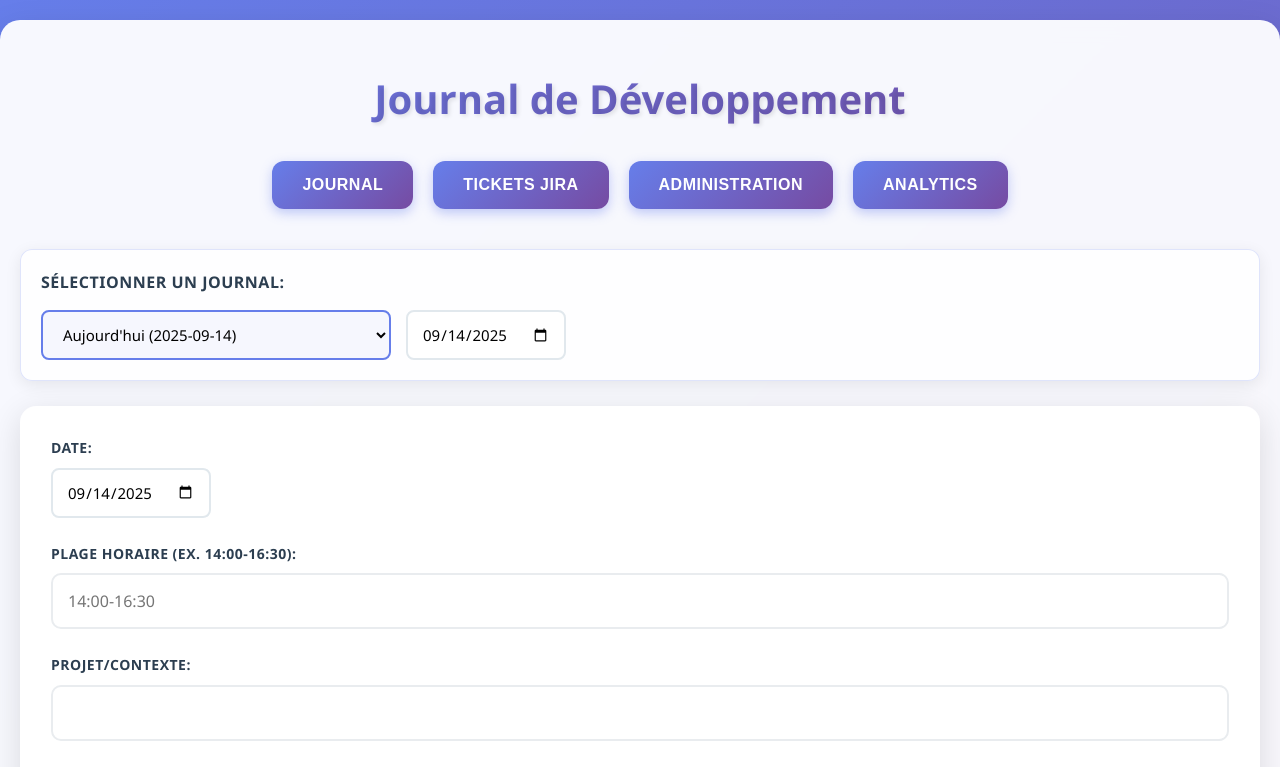
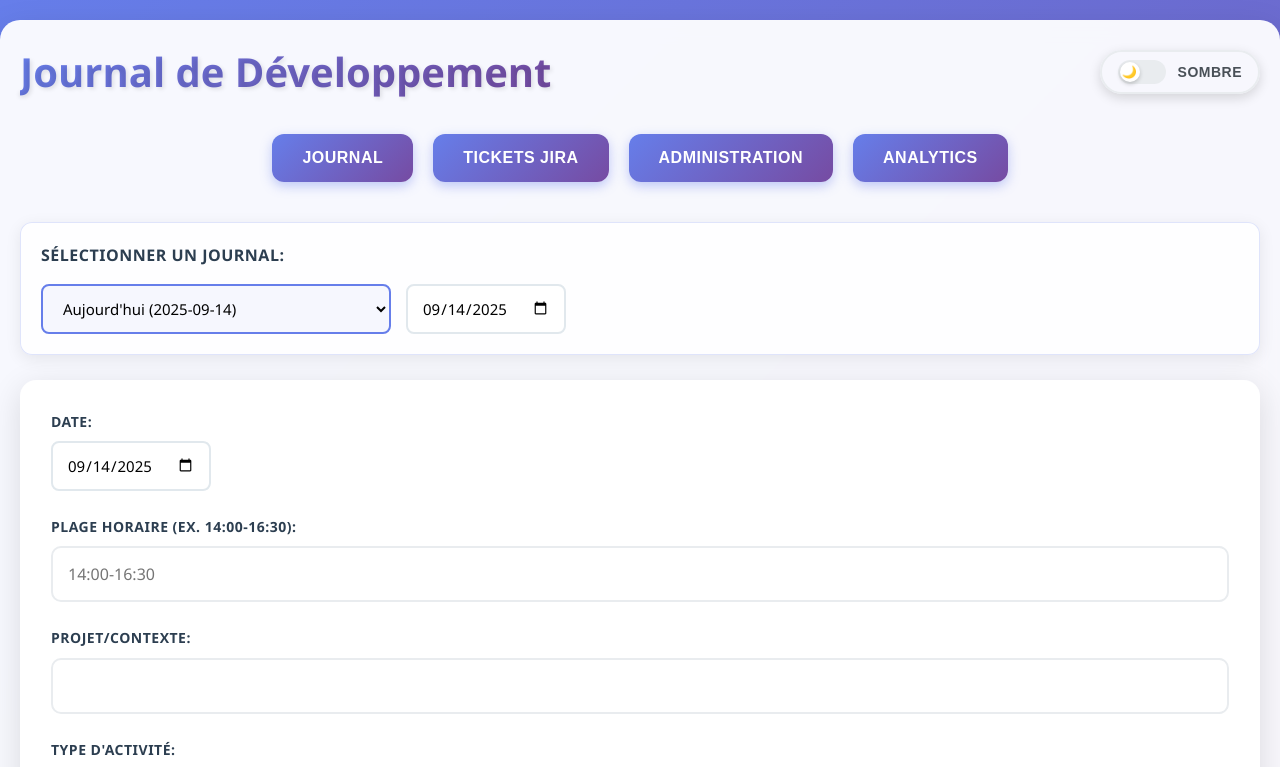
Before and after one commit to RaphaelSalique/dev-journal-tauri, a React (Vite) app: page / in a window 1280 px wide. Shown: the top 767 px of the page. Built offline with nearby package versions, Linux system fonts and the light colour scheme.

Commit message:
Feat : ajout d'un vrai thème sombre

```diff
--- a/src/App.css
+++ b/src/App.css
@@ -257,6 +257,10 @@ tr:last-child td {
   font-weight: 700;
 }
 
+.dark-theme .date-selector label {
+  color: #fff;
+}
+
 .date-selector select {
   max-width: 350px;
   background: rgba(102, 126, 234, 0.05);
@@ -303,10 +307,46 @@ tr:last-child td {
 
 .btn-edit {
   background: linear-gradient(135deg, #36d1dc 0%, #5b86e5 100%);
+  transition: all 0.3s ease;
+  box-shadow: 0 3px 10px rgba(54, 209, 220, 0.3);
+}
+
+.btn-edit:hover {
+  background: linear-gradient(135deg, #5b86e5 0%, #36d1dc 100%);
+  box-shadow: 0 5px 15px rgba(54, 209, 220, 0.4);
 }
 
 .btn-delete {
   background: linear-gradient(135deg, #ff6b6b 0%, #ee5a52 100%);
+  transition: all 0.3s ease;
+  box-shadow: 0 3px 10px rgba(255, 107, 107, 0.3);
+}
+
+.btn-delete:hover {
+  background: linear-gradient(135deg, #ee5a52 0%, #ff6b6b 100%);
+  box-shadow: 0 5px 15px rgba(255, 107, 107, 0.4);
+}
+
+@media (prefers-color-scheme: dark) {
+  .btn-edit {
+    background: linear-gradient(135deg, #4fd1c7 0%, #81e6d9 100%);
+    box-shadow: 0 3px 10px rgba(79, 209, 199, 0.4);
+  }
+
+  .btn-edit:hover {
+    background: linear-gradient(135deg, #81e6d9 0%, #4fd1c7 100%);
+    box-shadow: 0 5px 15px rgba(79, 209, 199, 0.5);
+  }
+
+  .btn-delete {
+    background: linear-gradient(135deg, #f56565 0%, #e53e3e 100%);
+    box-shadow: 0 3px 10px rgba(245, 101, 101, 0.4);
+  }
+
+  .btn-delete:hover {
+    background: linear-gradient(135deg, #e53e3e 0%, #f56565 100%);
+    box-shadow: 0 5px 15px rgba(245, 101, 101, 0.5);
+  }
 }
 
 .btn-create {
@@ -583,21 +623,127 @@ tr:last-child td {
   background: linear-gradient(135deg, #764ba2 0%, #667eea 100%);
 }
 
-/* Dark mode support */
-@media (prefers-color-scheme: dark) {
+/* App header with theme toggle */
+.app-header {
+  display: flex;
+  justify-content: space-between;
+  align-items: center;
+  margin-bottom: 30px;
+  flex-wrap: wrap;
+  gap: 20px;
+}
+
+.app-header h1 {
+  margin: 0;
+}
+
+/* Theme toggle styles */
+.theme-toggle {
+  display: flex;
+  align-items: center;
+  gap: 12px;
+  background: transparent;
+  border: 2px solid #e9ecef;
+  border-radius: 30px;
+  padding: 8px 16px;
+  cursor: pointer;
+  transition: all 0.3s ease;
+  font-size: 14px;
+  font-weight: 500;
+  color: #495057;
+}
+
+.theme-toggle:hover {
+  border-color: #667eea;
+  background: rgba(102, 126, 234, 0.05);
+  transform: translateY(-1px);
+  box-shadow: 0 4px 12px rgba(102, 126, 234, 0.2);
+}
+
+.theme-toggle-track {
+  position: relative;
+  width: 48px;
+  height: 24px;
+  background: #e9ecef;
+  border-radius: 12px;
+  transition: all 0.3s ease;
+}
+
+.theme-toggle-thumb {
+  position: absolute;
+  top: 2px;
+  left: 2px;
+  width: 20px;
+  height: 20px;
+  background: white;
+  border-radius: 50%;
+  transition: all 0.3s ease;
+  display: flex;
+  align-items: center;
+  justify-content: center;
+  box-shadow: 0 2px 4px rgba(0, 0, 0, 0.2);
+}
+
+.theme-icon {
+  font-size: 12px;
+  line-height: 1;
+}
+
+.theme-label {
+  font-weight: 600;
+  text-transform: uppercase;
+  letter-spacing: 0.5px;
+}
+
+/* Dark theme toggle state */
+.dark-theme .theme-toggle {
+  border-color: #4a5568;
+  color: #e2e8f0;
+}
+
+.dark-theme .theme-toggle:hover {
+  border-color: #667eea;
+  background: rgba(102, 126, 234, 0.1);
+}
+
+.dark-theme .theme-toggle-track {
+  background: #667eea;
+}
+
+.dark-theme .theme-toggle-thumb {
+  left: 26px;
+  background: #f7fafc;
+}
+
+/* Responsive header */
+@media (max-width: 768px) {
+  .app-header {
+    flex-direction: column;
+    text-align: center;
+  }
+
+  .theme-toggle {
+    align-self: center;
+  }
+}
+
+/* Dark theme support - class-based instead of media query */
+.dark-theme {
   :root {
     background: linear-gradient(135deg, #1a202c 0%, #2d3748 100%);
     color: #e2e8f0;
   }
 
   body {
-    background: linear-gradient(135deg, #1a202c 0%, #2d3748 100%);
+    background: linear-gradient(135deg, #0f1419 0%, #1a202c 100%);
   }
 
   .container {
-    background: rgba(26, 32, 44, 0.95);
-    color: #e2e8f0;
-    border: 1px solid rgba(74, 85, 104, 0.3);
+    background: rgba(20, 28, 40, 0.98);
+    color: #f7fafc;
+    border: 1px solid rgba(102, 126, 234, 0.2);
+    backdrop-filter: blur(20px);
+    box-shadow: 0 8px 32px rgba(0, 0, 0, 0.4);
   }
 
   h1 {
@@ -623,19 +769,39 @@ tr:last-child td {
     color: #cbd5e0;
   }
 
-  input, textarea, select {
-    background: rgba(26, 32, 44, 0.8);
-    color: #e2e8f0;
-    border-color: #4a5568;
+  input, textarea {
+    background: rgba(26, 32, 44, 0.95) !important;
+    color: #f7fafc !important;
+    border: 2px solid #4a5568 !important;
+    box-shadow: 0 2px 8px rgba(0, 0, 0, 0.3) !important;
   }
 
   input::placeholder, textarea::placeholder {
-    color: #718096;
-  }
-
-  input:focus, textarea:focus, select:focus {
-    background: rgba(26, 32, 44, 1);
-    border-color: #667eea;
+    color: #a0aec0 !important;
+  }
+
+  input:focus, textarea:focus {
+    background: rgba(26, 32, 44, 1) !important;
+    border-color: #667eea !important;
+    color: #ffffff !important;
+    box-shadow: 0 0 0 4px rgba(102, 126, 234, 0.2), 0 4px 12px rgba(0, 0, 0, 0.4) !important;
+  }
+
+  /* Force select options styling */
+  select option {
+    background: rgba(26, 32, 44, 0.98) !important;
+    color: #f7fafc !important;
+    border: none !important;
+  }
+
+  select option:checked {
+    background: rgba(102, 126, 234, 0.8) !important;
+    color: #ffffff !important;
+  }
+
+  select option:hover {
+    background: rgba(45, 55, 72, 0.9) !important;
+    color: #f7fafc !important;
   }
 
   /* Tables */
@@ -914,11 +1080,12 @@ tr:last-child td {
 .form-group textarea,
 .form-group select {
   width: 100%;
-  padding: 10px;
+  padding: 12px;
   border: 2px solid #e9ecef;
-  border-radius: 6px;
+  border-radius: 8px;
   font-size: 14px;
-  transition: border-color 0.3s ease;
+  transition: all 0.3s ease;
+  background: rgba(255, 255, 255, 0.98);
 }
 
 .form-group input:focus,
@@ -926,6 +1093,38 @@ tr:last-child td {
 .form-group select:focus {
   border-color: #667eea;
   outline: none;
+  box-shadow: 0 0 0 3px rgba(102, 126, 234, 0.15);
+  transform: translateY(-1px);
+}
+
+@media (prefers-color-scheme: dark) {
+  .form-group input,
+  .form-group textarea,
+  .form-group select {
+    background: rgba(26, 32, 44, 0.95) !important;
+    color: #f7fafc !important;
+    border-color: #4a5568 !important;
+  }
+
+  .form-group input:focus,
+  .form-group textarea:focus,
+  .form-group select:focus {
+    background: rgba(26, 32, 44, 1) !important;
+    border-color: #667eea !important;
+    color: #ffffff !important;
+    box-shadow: 0 0 0 3px rgba(102, 126, 234, 0.2) !important;
+  }
+
+  .form-group select option {
+    background: rgba(26, 32, 44, 0.98) !important;
+    color: #f7fafc !important;
+    padding: 8px !important;
+  }
+
+  .form-group select option:checked {
+    background: rgba(102, 126, 234, 0.8) !important;
+    color: #ffffff !important;
+  }
 }
 
 .form-actions {
@@ -940,19 +1139,53 @@ tr:last-child td {
 .btn-save {
   background: linear-gradient(135deg, #28a745 0%, #20c997 100%);
   color: white;
-  padding: 10px 20px;
+  padding: 12px 24px;
   border: none;
-  border-radius: 6px;
-  font-weight: 600;
+  border-radius: 8px;
+  font-weight: 600;
+  transition: all 0.3s ease;
+  box-shadow: 0 4px 12px rgba(40, 167, 69, 0.3);
+}
+
+.btn-save:hover {
+  transform: translateY(-2px);
+  box-shadow: 0 6px 20px rgba(40, 167, 69, 0.4);
 }
 
 .btn-cancel {
   background: linear-gradient(135deg, #6c757d 0%, #495057 100%);
   color: white;
-  padding: 10px 20px;
+  padding: 12px 24px;
   border: none;
-  border-radius: 6px;
-  font-weight: 600;
+  border-radius: 8px;
+  font-weight: 600;
+  transition: all 0.3s ease;
+  box-shadow: 0 4px 12px rgba(108, 117, 125, 0.3);
+}
+
+.btn-cancel:hover {
+  transform: translateY(-2px);
+  box-shadow: 0 6px 20px rgba(108, 117, 125, 0.4);
+}
+
+@media (prefers-color-scheme: dark) {
+  .btn-save {
+    background: linear-gradient(135deg, #38d9a9 0%, #20c997 100%);
+    box-shadow: 0 4px 12px rgba(56, 217, 169, 0.4);
+  }
+
+  .btn-save:hover {
+    box-shadow: 0 6px 20px rgba(56, 217, 169, 0.5);
+  }
+
+  .btn-cancel {
+    background: linear-gradient(135deg, #718096 0%, #4a5568 100%);
+    box-shadow: 0 4px 12px rgba(113, 128, 150, 0.4);
+  }
+
+  .btn-cancel:hover {
+    box-shadow: 0 6px 20px rgba(113, 128, 150, 0.5);
+  }
 }
 
 /* Jira tickets section */
@@ -1605,12 +1838,13 @@ tr:last-child td {
   font-size: 15px;
   background: #ffffff;
   cursor: pointer;
-  transition: border-color 0.2s ease;
+  transition: all 0.2s ease;
 }
 
 .journal-select:focus {
   outline: none;
   border-color: #667eea;
+  box-shadow: 0 0 0 3px rgba(102, 126, 234, 0.15);
 }
 
 .date-input {
@@ -1620,12 +1854,52 @@ tr:last-child td {
   border-radius: 8px;
   font-size: 15px;
   background: #ffffff;
-  transition: border-color 0.2s ease;
+  transition: all 0.2s ease;
 }
 
 .date-input:focus {
   outline: none;
   border-color: #667eea;
+  box-shadow: 0 0 0 3px rgba(102, 126, 234, 0.15);
+}
+
+@media (prefers-color-scheme: dark) {
+  .journal-select {
+    background: rgba(26, 32, 44, 0.95) !important;
+    color: #f7fafc !important;
+    border-color: #4a5568 !important;
+  }
+
+  .journal-select:focus {
+    background: rgba(26, 32, 44, 1) !important;
+    border-color: #667eea !important;
+    color: #ffffff !important;
+    box-shadow: 0 0 0 3px rgba(102, 126, 234, 0.2) !important;
+  }
+
+  .journal-select option {
+    background: rgba(26, 32, 44, 0.98) !important;
+    color: #f7fafc !important;
+    padding: 8px !important;
+  }
+
+  .journal-select option:checked {
+    background: rgba(102, 126, 234, 0.8) !important;
+    color: #ffffff !important;
+  }
+
+  .date-input {
+    background: rgba(26, 32, 44, 0.95) !important;
+    color: #f7fafc !important;
+    border-color: #4a5568 !important;
+  }
+
+  .date-input:focus {
+    background: rgba(26, 32, 44, 1) !important;
+    border-color: #667eea !important;
+    color: #ffffff !important;
+    box-shadow: 0 0 0 3px rgba(102, 126, 234, 0.2) !important;
+  }
 }
 
 /* Forcer la fermeture du calendrier sur certains navigateurs */
@@ -1639,18 +1913,33 @@ tr:last-child td {
 
 .today-button.small {
   padding: 8px 12px;
-  background: #667eea;
+  background: linear-gradient(135deg, #667eea 0%, #764ba2 100%);
   color: white;
   border: none;
   border-radius: 8px;
   font-size: 13px;
-  font-weight: 500;
+  font-weight: 600;
   cursor: pointer;
-  transition: all 0.2s ease;
+  transition: all 0.3s ease;
+  box-shadow: 0 3px 8px rgba(102, 126, 234, 0.3);
 }
 
 .today-button.small:hover {
-  background: #5a67d8;
+  background: linear-gradient(135deg, #764ba2 0%, #667eea 100%);
+  transform: translateY(-2px);
+  box-shadow: 0 5px 15px rgba(102, 126, 234, 0.4);
+}
+
+@media (prefers-color-scheme: dark) {
+  .today-button.small {
+    background: linear-gradient(135deg, #81e6d9 0%, #667eea 100%);
+    box-shadow: 0 3px 8px rgba(129, 230, 217, 0.4);
+  }
+
+  .today-button.small:hover {
+    background: linear-gradient(135deg, #667eea 0%, #81e6d9 100%);
+    box-shadow: 0 5px 15px rgba(129, 230, 217, 0.5);
+  }
 }
 
 /* Responsive */
--- a/src/App.tsx
+++ b/src/App.tsx
@@ -4,6 +4,7 @@ import JournalEntryForm from './components/JournalEntryForm';
 import JournalEntriesList from './components/JournalEntriesList';
 import ProjectModal from './components/ProjectModal';
 import TagModal from './components/TagModal';
+import ThemeToggle from './components/ThemeToggle';
 import "./App.css";
 
 export default function App() {
@@ -34,11 +35,26 @@ export default function App() {
   // État pour forcer le refresh de la liste des entrées
   const [entriesRefreshKey, setEntriesRefreshKey] = useState(0);
 
+  // État pour le thème
+  const [isDarkTheme, setIsDarkTheme] = useState(() => {
+    const saved = localStorage.getItem('theme');
+    return saved ? saved === 'dark' : window.matchMedia('(prefers-color-scheme: dark)').matches;
+  });
+
   useEffect(() => {
     loadJournalDates();
     loadSavedJqlQuery();
     loadProjectsAndTags();
   }, []);
+
+  useEffect(() => {
+    document.documentElement.classList.toggle('dark-theme', isDarkTheme);
+    localStorage.setItem('theme', isDarkTheme ? 'dark' : 'light');
+  }, [isDarkTheme]);
+
+  const toggleTheme = () => {
+    setIsDarkTheme(prev => !prev);
+  };
 
   const loadProjectsAndTags = async () => {
     try {
@@ -303,7 +319,10 @@ export default function App() {
 
   return (
     <div className="container">
-      <h1>Journal de Développement</h1>
+      <div className="app-header">
+        <h1>Journal de Développement</h1>
+        <ThemeToggle isDark={isDarkTheme} onToggle={toggleTheme} />
+      </div>
 
       <div className="tab-navigation">
         <button onClick={() => handleTabChange('journal')} className="tab-button">
@@ -344,7 +363,7 @@ export default function App() {
                     (e.target as HTMLInputElement).blur();
                   }
                 }}
-                onBlur={(e) => {
+                onBlur={() => {
                   // Le calendrier se ferme automatiquement quand on clique à l'extérieur
                 }}
                 className="date-input"
@@ -586,7 +605,7 @@ export default function App() {
                         (e.target as HTMLInputElement).blur();
                       }
                     }}
-                    onBlur={(e) => {
+                    onBlur={() => {
                       // Le calendrier se ferme automatiquement quand on clique à l'extérieur
                     }}
                     className="date-input"
@@ -604,7 +623,7 @@ export default function App() {
                         (e.target as HTMLInputElement).blur();
                       }
                     }}
-                    onBlur={(e) => {
+                    onBlur={() => {
                       // Le calendrier se ferme automatiquement quand on clique à l'extérieur
                     }}
                     className="date-input"
--- a/src/components/JournalEntryForm.tsx
+++ b/src/components/JournalEntryForm.tsx
@@ -182,7 +182,7 @@ export default function JournalEntryForm({
               (e.target as HTMLInputElement).blur();
             }
           }}
-          onBlur={(e) => {
+          onBlur={() => {
             // Le calendrier se ferme automatiquement quand on clique à l'extérieur
           }}
           className="date-input"
--- /dev/null
+++ b/src/components/ThemeToggle.tsx
@@ -0,0 +1,26 @@
+interface ThemeToggleProps {
+  isDark: boolean;
+  onToggle: () => void;
+}
+
+export default function ThemeToggle({ isDark, onToggle }: ThemeToggleProps) {
+  return (
+    <button
+      className="theme-toggle"
+      onClick={onToggle}
+      title={`Passer au thème ${isDark ? 'clair' : 'sombre'}`}
+      aria-label={`Basculer vers le thème ${isDark ? 'clair' : 'sombre'}`}
+    >
+      <div className="theme-toggle-track">
+        <div className="theme-toggle-thumb">
+          <span className="theme-icon">
+            {isDark ? '☀️' : '🌙'}
+          </span>
+        </div>
+      </div>
+      <span className="theme-label">
+        {isDark ? 'Clair' : 'Sombre'}
+      </span>
+    </button>
+  );
+}
```
Also changed, not shown: .claude/settings.local.json.
